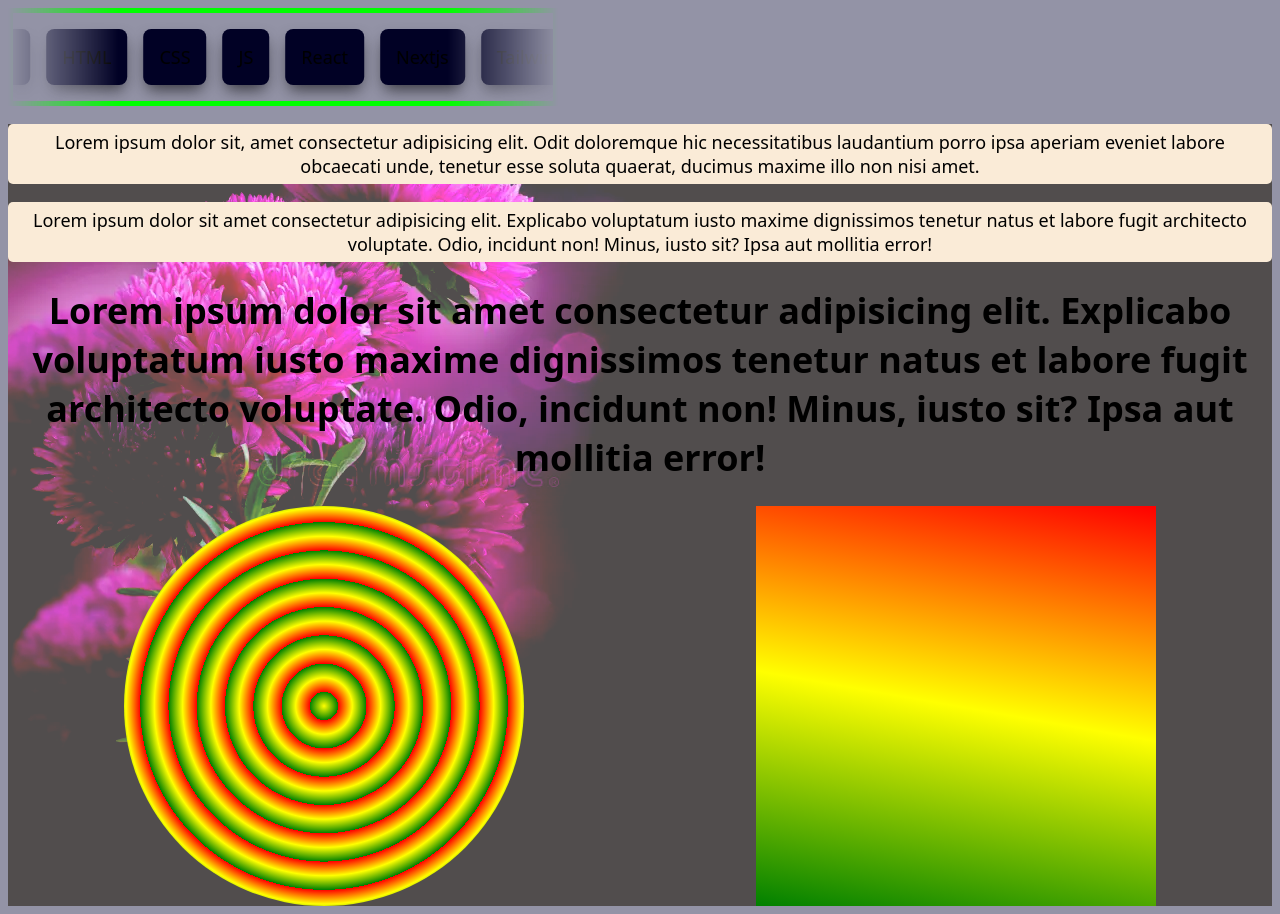
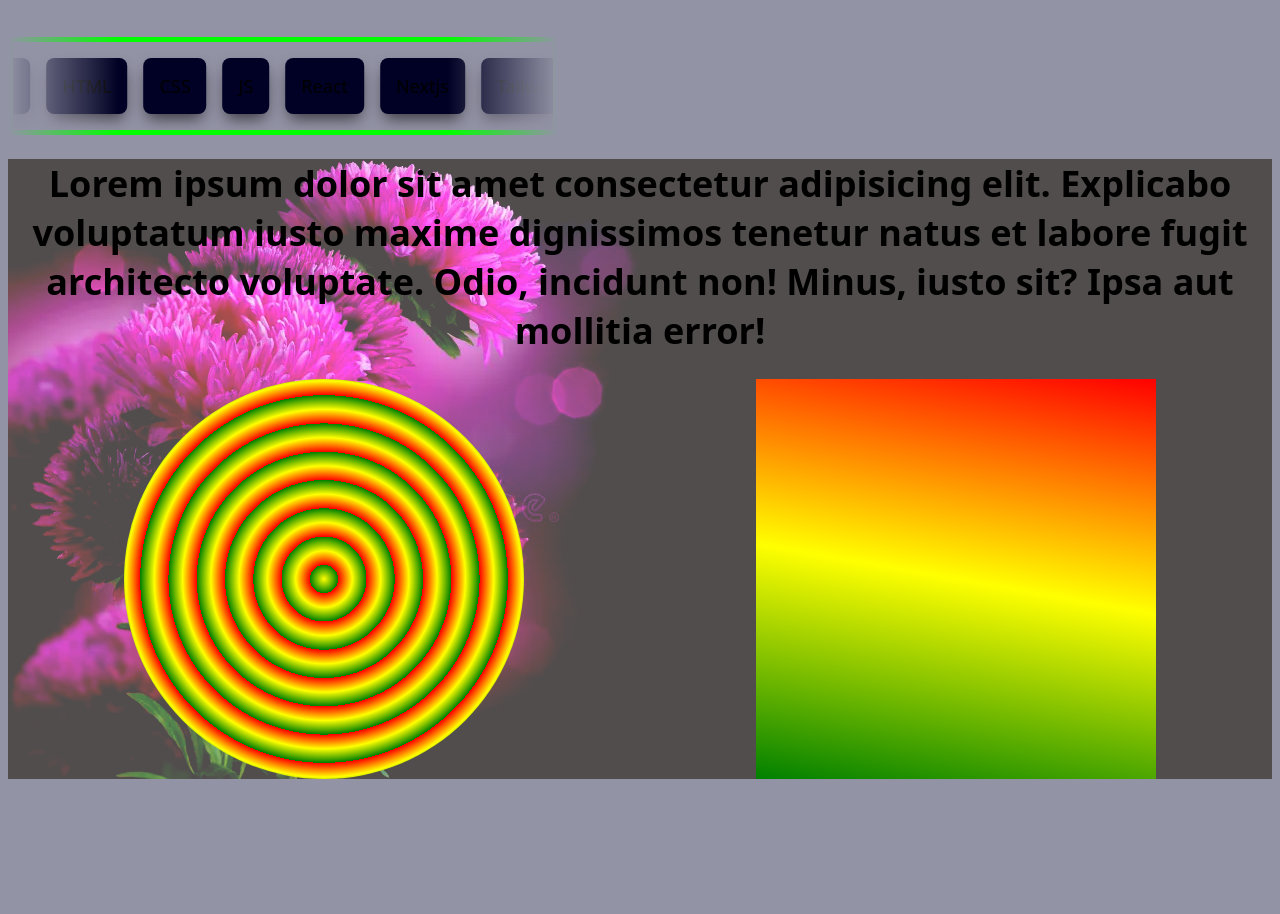
Before and after one commit to Anonymous-Roys/css_playground, a plain HTML site: page index.html in a window 1280 px wide. After the commit the page ends 816 px from the top, so only its background shows below. Drawn offline with Linux system fonts and the light colour scheme.

Commit message:
more editing

```diff
--- a/index.html
+++ b/index.html
@@ -21,17 +21,7 @@
         </div>
 
             <div id="container2">
-                    <p>
-                        Lorem ipsum dolor sit, amet consectetur adipisicing elit.
-                        Odit doloremque hic necessitatibus laudantium porro ipsa aperiam
-                        eveniet labore obcaecati unde, tenetur esse soluta quaerat,
-                        ducimus maxime illo non nisi amet.
-                    </p>
-                    <p>
-                        Lorem ipsum dolor sit amet consectetur adipisicing elit.
-                        Explicabo voluptatum iusto maxime dignissimos tenetur natus et labore
-                        fugit architecto voluptate. Odio, incidunt non! Minus, iusto sit? Ipsa aut mollitia error!
-                    </p>
+
                     <!-- <img src="./flowers.webp" alt="flowers"> -->
                     <h1>
                         Lorem ipsum dolor sit amet consectetur adipisicing elit.
```
Also changed, not shown: script.js (line endings or trailing spaces), style.css (line endings or trailing spaces).
